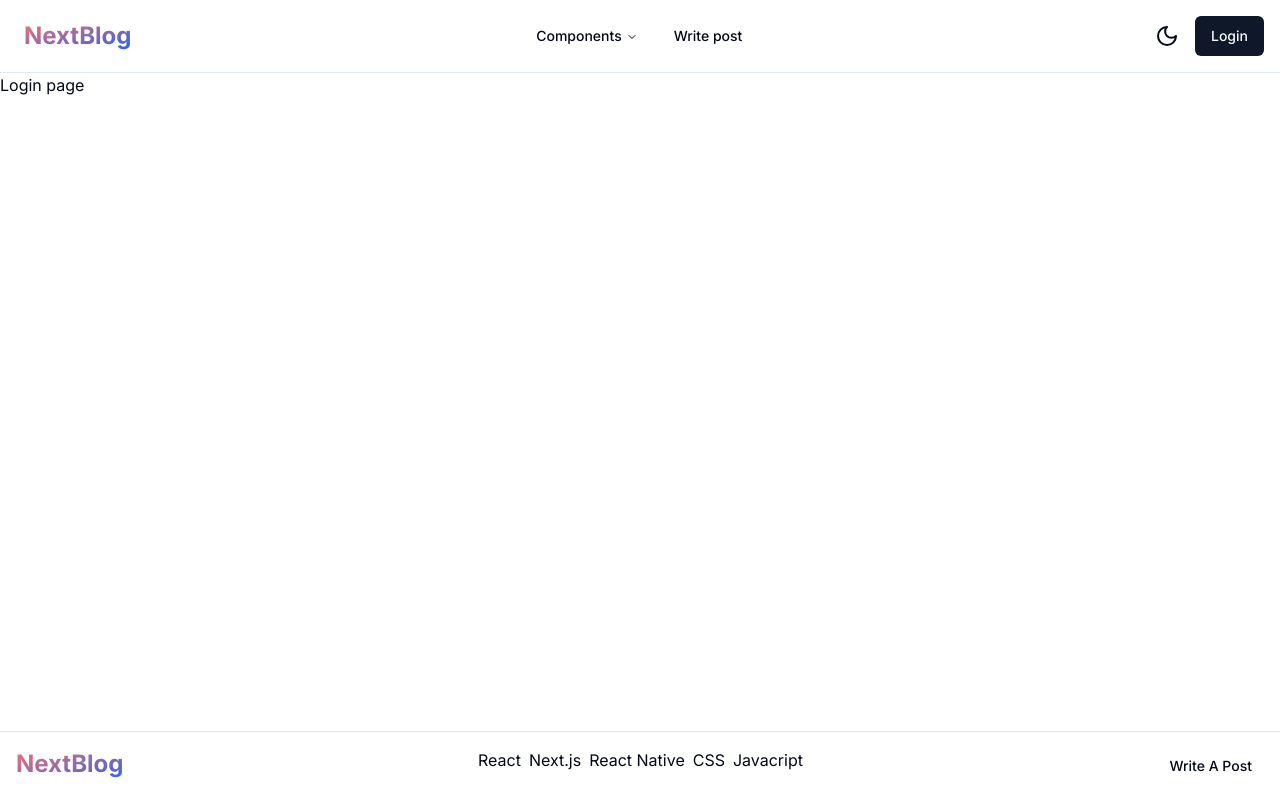
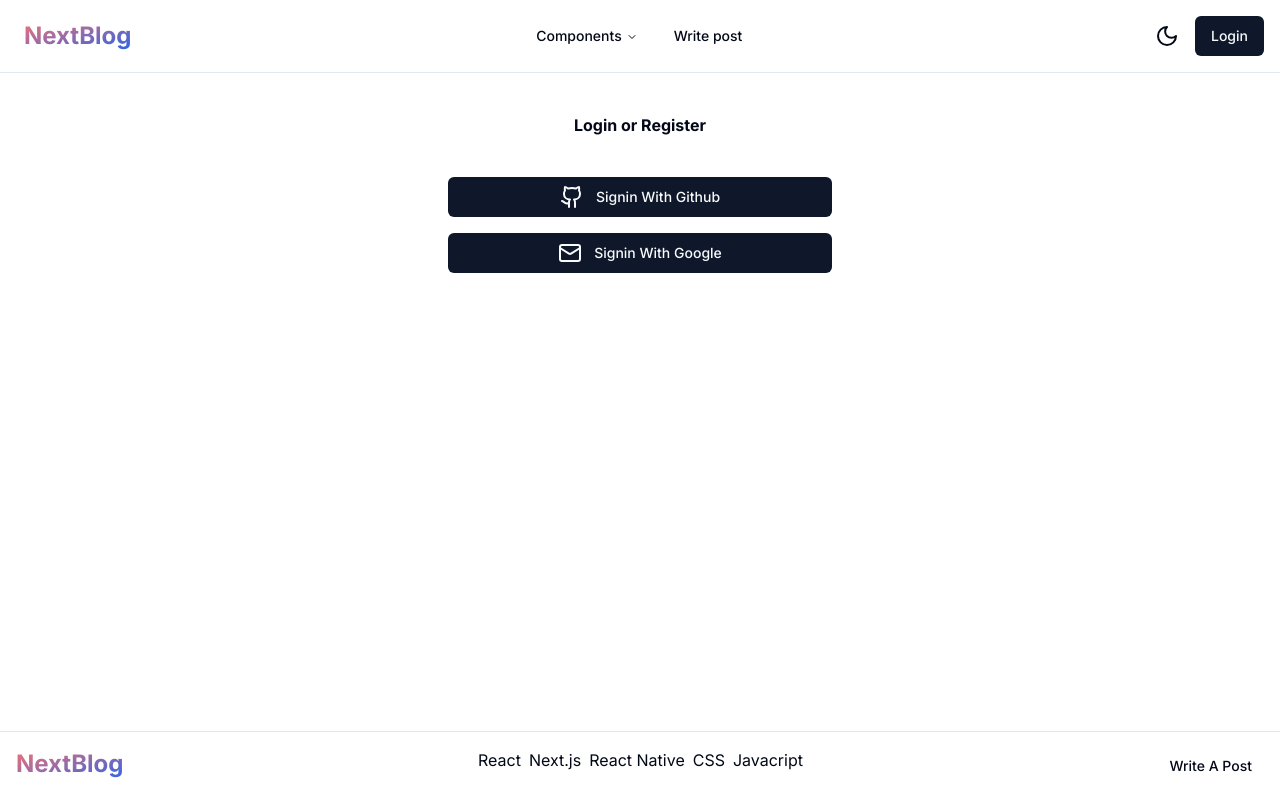
Before and after one commit to pereag/nextblog, a Next.js app: page /login in a window 1280 px wide. Built offline with nearby package versions, Linux system fonts and the light colour scheme.

Commit message:
feat: integration of LoginPage

```diff
--- a/app/categories/[slug]/page.tsx
+++ b/app/categories/[slug]/page.tsx
@@ -1,3 +1,5 @@
+import PageContainer from '@/components/PageContainer';
+import PageTitle from '@/components/PageTitle';
 import React from 'react';
 
 type Props = {
@@ -8,5 +10,5 @@ type Props = {
 
 export default function CategoriesPage({ params }: Props) {
   const { slug } = params;
-  return <div>Categories Page {slug}</div>;
+  return (<PageContainer><PageTitle title={`Categories Page ${slug.replace("-", " ")}`}></PageTitle ></PageContainer>);
 }
--- a/app/login/page.tsx
+++ b/app/login/page.tsx
@@ -1,5 +1,33 @@
+import PageContainer from '@/components/PageContainer';
+import PageTitle from '@/components/PageTitle';
+import PostsList from '@/components/PostsList';
+import { Button } from '@/components/ui/button';
+import { POSTS } from '@/utils/post';
+import { Github, Mail } from 'lucide-react';
 import React from 'react';
 
-export default function LoginPage() {
-  return <div>Login page</div>;
+interface ILoginPage {
+  params: {
+    slug: string;
+  }
 }
+
+export default function LoginPage(props: ILoginPage) {
+  const { params } = props;
+  return (
+    <PageContainer>
+      <div className='p-13'>
+        <PageTitle title='Login or Register'></PageTitle>
+        <div className="flex flex-col gap-4 mx-auto max-w-sm">
+          <Button>
+            <Github className='mr-3' />
+            Signin With Github
+          </Button>
+          <Button>
+            <Mail className='mr-3' />
+            Signin With Google
+          </Button>
+        </div>
+      </div>
+    </PageContainer>);
+}
--- /dev/null
+++ b/components/PageTitle.tsx
@@ -0,0 +1,16 @@
+import React from 'react'
+
+interface IPageTitle {
+  title?: string;
+}
+
+export default function PageTitle(props: IPageTitle) {
+  const { title } = props
+  return (
+    <div className='py-10 px-4'>
+      <h1 className="text 4xl font-bold text-center mb-30">
+        {title}
+      </h1>
+    </div>
+  )
+}
```
